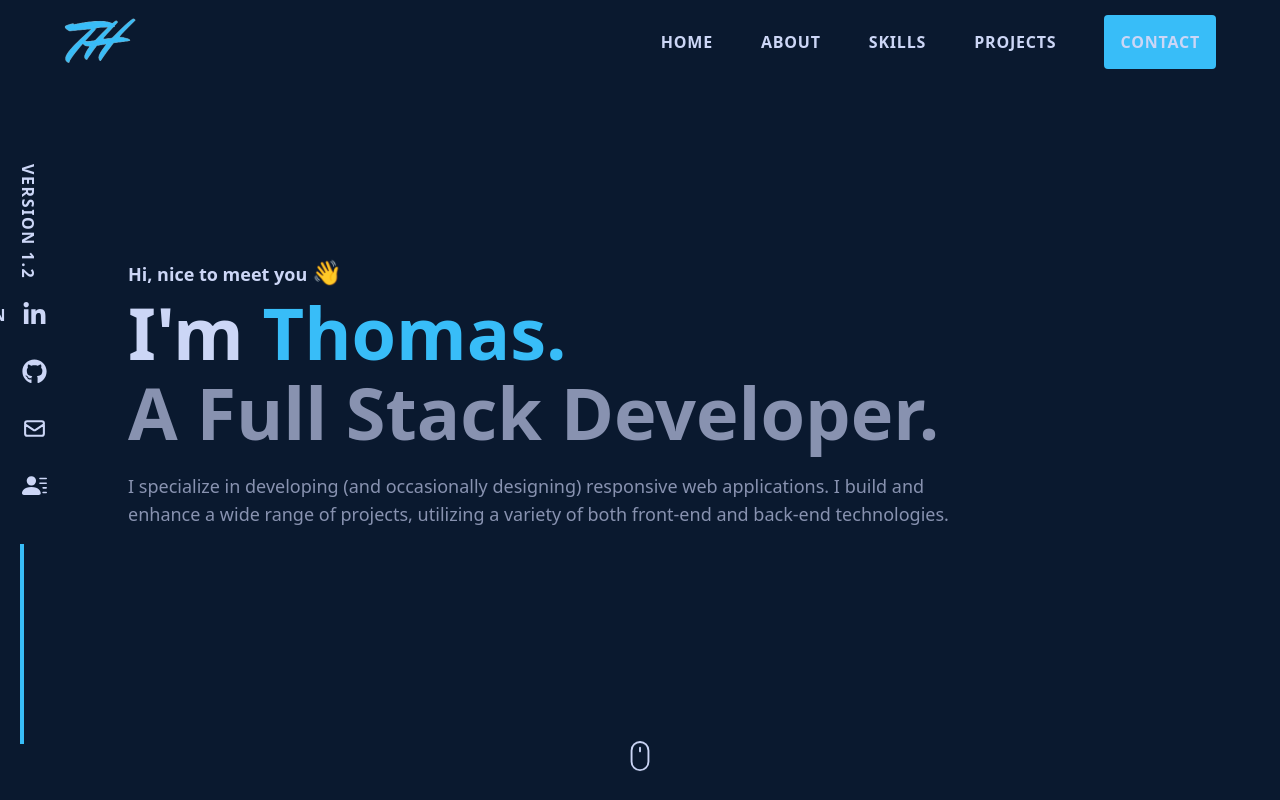
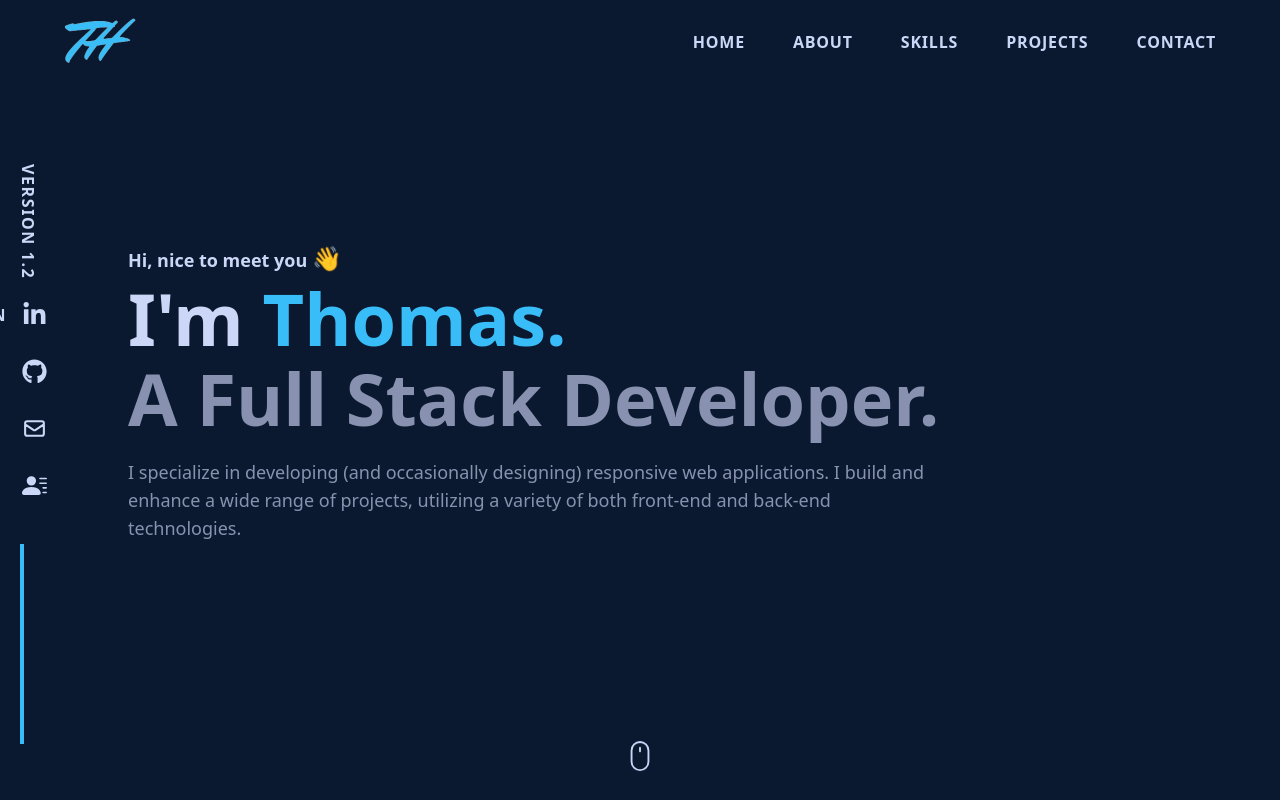
Before and after one commit to thomasthuynh/personal-portfolio, a React (Vite) app: page / in a window 1280 px wide. Shown: the top 800 px of the page. Built offline with nearby package versions, Linux system fonts and the light colour scheme.

Commit message:
Added new effect to Nav links. Adjusted padding on Home text. Adjusted typography size on Preloader

```diff
--- a/src/components/Home.jsx
+++ b/src/components/Home.jsx
@@ -53,7 +53,7 @@ const Home = () => {
             hidden: { opacity: 0, x: 50 },
             visible: { opacity: 100, x: 0 },
           }}
-          className="w-full pb-4 pt-6 text-gray md:w-5/6 lg:text-lg"
+          className="w-full pb-4 pt-6 text-gray md:w-4/5 lg:text-lg"
         >
           I specialize in developing (and occasionally designing) responsive web
           applications. I build and enhance a wide range of projects, utilizing
--- a/src/components/Nav.jsx
+++ b/src/components/Nav.jsx
@@ -19,7 +19,7 @@ const Nav = () => {
         hidden: { opacity: 0, y: -20 },
         visible: { opacity: 100, y: 0 },
       }}
-      className="fixed left-0 top-0 z-10 mx-auto w-full bg-primary text-white"
+      className="fixed left-0 top-0 z-20 mx-auto w-full bg-primary text-white"
     >
       <div className="mx-auto flex w-[90%] max-w-[2560px] items-center justify-between py-4">
         {/* LOGO */}
@@ -30,34 +30,154 @@ const Nav = () => {
         {/* MENU */}
         <div className="hidden md:flex">
           <ul className="flex items-center gap-12 font-semibold uppercase tracking-wider">
-            <li className="duration-150 hover:text-secondary">
+            {/* HOME LINK */}
+            <li>
               <Link to="home" smooth={true} duration={500}>
+                <motion.div
+                  initial="initial"
+                  whileHover="whileHover"
+                  className="relative overflow-hidden"
+                >
+                  <motion.p
+                    transition={{ duration: 0.25 }}
+                    variants={{
+                      initial: { y: 0, opacity: 1 },
+                      whileHover: { y: "-100%" },
+                    }}
+                  >
                     Home
+                  </motion.p>
+                  <motion.p
+                    transition={{ duration: 0.25 }}
+                    variants={{
+                      initial: { y: "100%", opacity: 1 },
+                      whileHover: { y: 0 },
+                    }}
+                    className="absolute inset-0 text-secondary"
+                  >
+                    Home
+                  </motion.p>
+                </motion.div>
               </Link>
             </li>
-            <li className="duration-150 hover:text-secondary">
+            {/* ABOUT LINK */}
+            <li>
               <Link to="about" smooth={true} duration={500}>
+                <motion.div
+                  initial="initial"
+                  whileHover="whileHover"
+                  className="relative overflow-hidden"
+                >
+                  <motion.p
+                    transition={{ duration: 0.25 }}
+                    variants={{
+                      initial: { y: 0, opacity: 1 },
+                      whileHover: { y: "-100%" },
+                    }}
+                  >
                     About
+                  </motion.p>
+                  <motion.p
+                    transition={{ duration: 0.25 }}
+                    variants={{
+                      initial: { y: "100%", opacity: 1 },
+                      whileHover: { y: 0 },
+                    }}
+                    className="absolute inset-0 text-secondary"
+                  >
+                    About
+                  </motion.p>
+                </motion.div>
               </Link>
             </li>
-            <li className="duration-150 hover:text-secondary">
+            {/* SKILLS LINK */}
+            <li>
               <Link to="skills" smooth={true} duration={500}>
+                <motion.div
+                  initial="initial"
+                  whileHover="whileHover"
+                  className="relative overflow-hidden"
+                >
+                  <motion.p
+                    transition={{ duration: 0.25 }}
+                    variants={{
+                      initial: { y: 0, opacity: 1 },
+                      whileHover: { y: "-100%" },
+                    }}
+                  >
                     Skills
+                  </motion.p>
+                  <motion.p
+                    transition={{ duration: 0.25 }}
+                    variants={{
+                      initial: { y: "100%", opacity: 1 },
+                      whileHover: { y: 0 },
+                    }}
+                    className="absolute inset-0 text-secondary"
+                  >
+                    Skills
+                  </motion.p>
+                </motion.div>
               </Link>
             </li>
-            <li className="duration-150 hover:text-secondary">
+            {/* PROJECTS LINK */}
+            <li>
               <Link to="projects" smooth={true} duration={500} offset={-100}>
+                <motion.div
+                  initial="initial"
+                  whileHover="whileHover"
+                  className="relative overflow-hidden"
+                >
+                  <motion.p
+                    transition={{ duration: 0.25 }}
+                    variants={{
+                      initial: { y: 0, opacity: 1 },
+                      whileHover: { y: "-100%" },
+                    }}
+                  >
                     Projects
+                  </motion.p>
+                  <motion.p
+                    transition={{ duration: 0.25 }}
+                    variants={{
+                      initial: { y: "100%", opacity: 1 },
+                      whileHover: { y: 0 },
+                    }}
+                    className="absolute inset-0 text-secondary"
+                  >
+                    Projects
+                  </motion.p>
+                </motion.div>
               </Link>
             </li>
-            <li className="duration-150 hover:opacity-80">
-              <Link
-                to="contact"
-                smooth={true}
-                duration={500}
-                className="rounded bg-secondary p-4"
+            {/* CONTACT LINK */}
+            <li>
+              <Link to="contact" smooth={true} duration={500}>
+                <motion.div
+                  initial="initial"
+                  whileHover="whileHover"
+                  className="relative overflow-hidden"
+                >
+                  <motion.p
+                    transition={{ duration: 0.25 }}
+                    variants={{
+                      initial: { y: 0, opacity: 1 },
+                      whileHover: { y: "-100%" },
+                    }}
                   >
                     Contact
+                  </motion.p>
+                  <motion.p
+                    transition={{ duration: 0.25 }}
+                    variants={{
+                      initial: { y: "100%", opacity: 1 },
+                      whileHover: { y: 0 },
+                    }}
+                    className="absolute inset-0 text-secondary"
+                  >
+                    Contact
+                  </motion.p>
+                </motion.div>
               </Link>
             </li>
           </ul>
--- a/src/components/Preloader.jsx
+++ b/src/components/Preloader.jsx
@@ -13,7 +13,7 @@ const Preloader = () => {
         <motion.div
           initial="initial"
           animate="animate"
-          className="relative mb-2 overflow-hidden text-4xl font-bold uppercase tracking-wide text-secondary"
+          className="relative mb-2 overflow-hidden font-semibold tracking-wide text-secondary"
         >
           <motion.h1
             transition={{ duration: 0.5 }}
@@ -21,6 +21,7 @@ const Preloader = () => {
               initial: { y: 0, opacity: 0 },
               animate: { y: "-100%" },
             }}
+            className="text-3xl sm:text-4xl lg:text-5xl"
           >
             Thomas Huynh
           </motion.h1>
@@ -30,7 +31,7 @@ const Preloader = () => {
               initial: { y: "100%" },
               animate: { y: "0" },
             }}
-            className="absolute inset-0"
+            className="absolute inset-0 text-3xl sm:text-4xl lg:text-5xl"
           >
             Thomas Huynh
           </motion.h1>
@@ -40,7 +41,7 @@ const Preloader = () => {
         <motion.div
           initial="initial"
           animate="animate"
-          className="relative overflow-hidden text-4xl font-bold uppercase tracking-wide text-gray"
+          className="relative overflow-hidden font-semibold tracking-wide text-gray"
         >
           <motion.h1
             transition={{ delay: 0.25, duration: 0.5 }}
@@ -48,6 +49,7 @@ const Preloader = () => {
               initial: { y: 0, opacity: 0 },
               animate: { y: "-100%" },
             }}
+            className="text-3xl sm:text-4xl lg:text-5xl"
           >
             Portfolio
           </motion.h1>
@@ -57,7 +59,7 @@ const Preloader = () => {
               initial: { y: "100%" },
               animate: { y: "0" },
             }}
-            className="absolute inset-0"
+            className="absolute inset-0 text-3xl sm:text-4xl lg:text-5xl"
           >
             Portfolio
           </motion.h1>
@@ -71,7 +73,7 @@ const Preloader = () => {
         transition={{ delay: 0.75 }}
         className="absolute bottom-6 left-6"
       >
-        <p className="flex items-center text-xl font-semibold uppercase tracking-widest text-white">
+        <p className="flex items-center font-semibold uppercase tracking-widest text-white">
           <motion.span
             initial={{ opacity: 1 }}
             animate={{ opacity: [1, 0, 1, 0] }}
```
Lines whose indentation alone changed are shown as unchanged.
